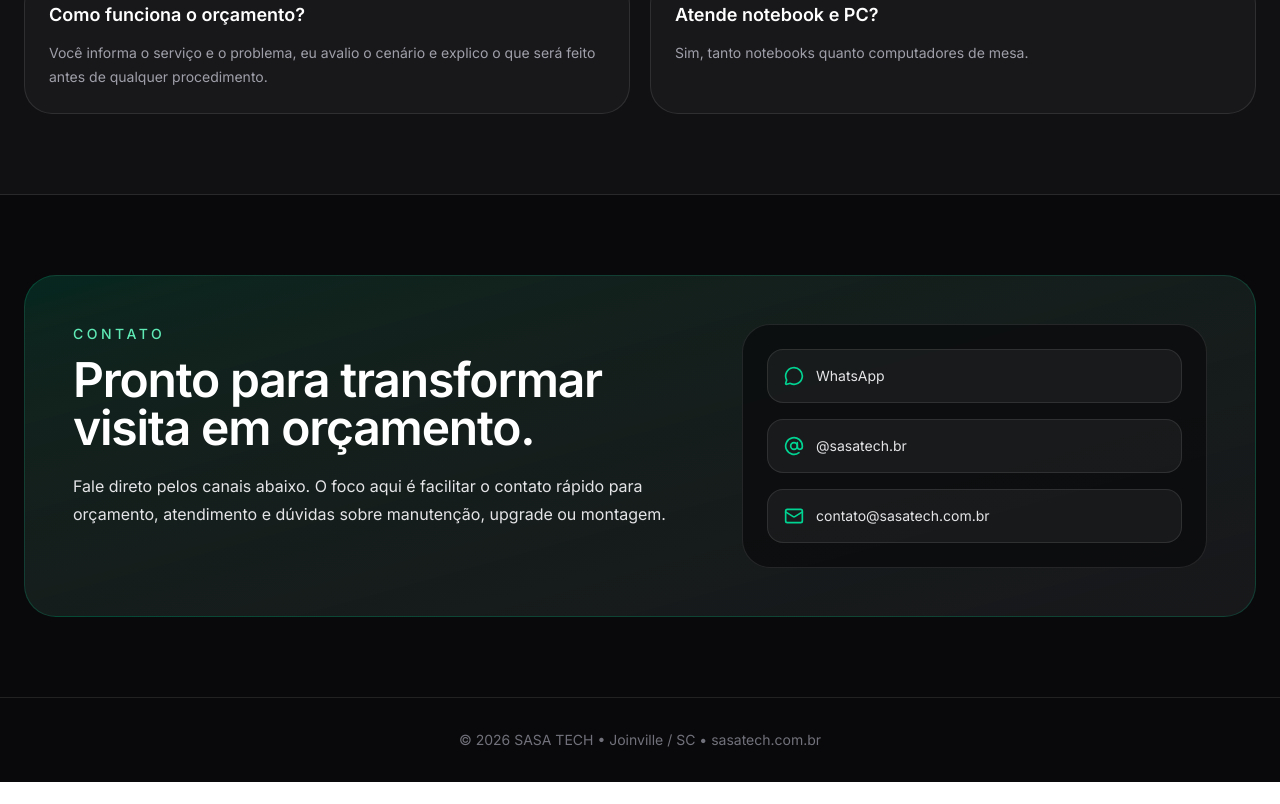
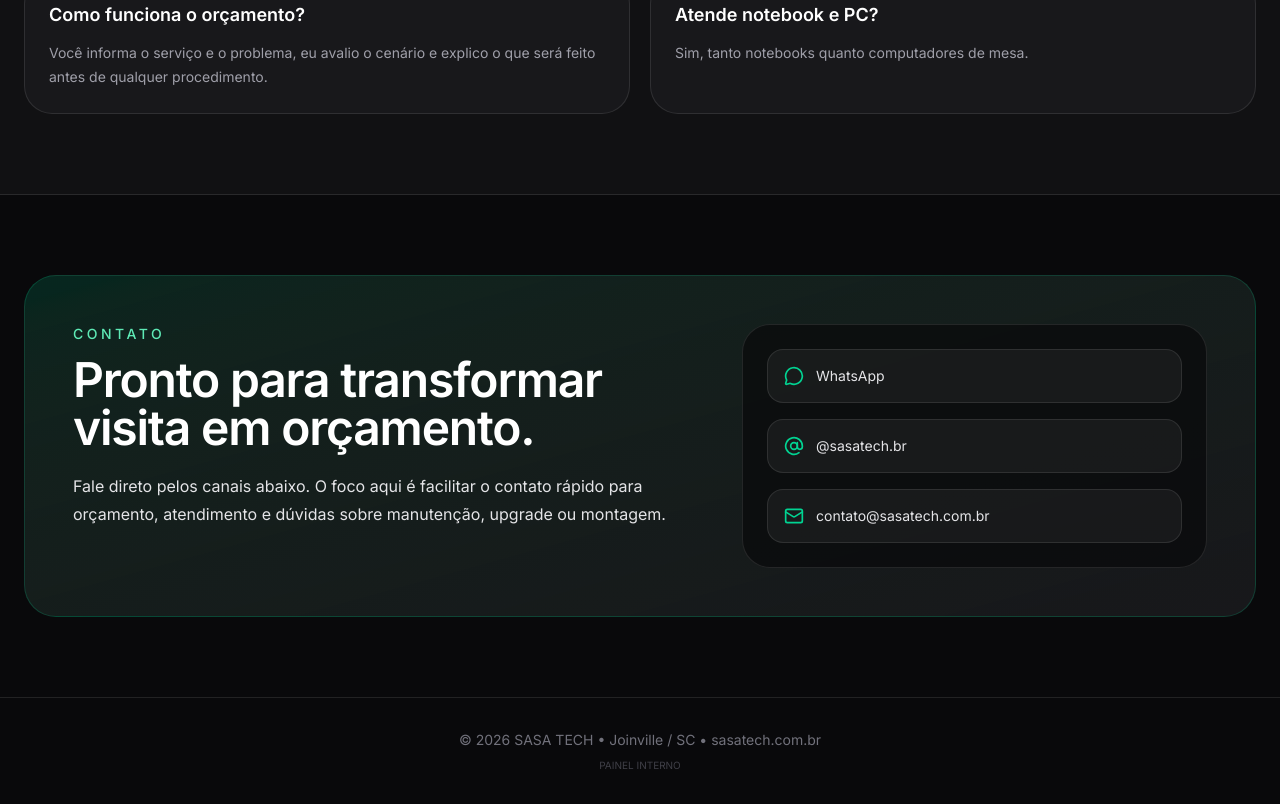
Before and after one commit to Matheus-Laureano/sasa-tech-site, a Next.js app: page / in a window 1280 px wide. Shown: the part 3404-4208 px from the top of the page. Before the commit the page ends 4186 px from the top, so only its background shows below. Built offline with nearby package versions, Linux system fonts and the light colour scheme.

Commit message:
Botão para o painel adm

```diff
--- a/app/page.tsx
+++ b/app/page.tsx
@@ -688,7 +688,16 @@
       </main>
 
       <footer className="border-t border-white/10 px-4 py-6 text-center text-sm text-zinc-500 md:px-6 md:py-8">
-        © 2026 SASA TECH • Joinville / SC • sasatech.com.br
+        <div className="flex flex-col items-center gap-2">
+          <div>© 2026 SASA TECH • Joinville / SC • sasatech.com.br</div>
+
+          <a
+            href="/login"
+            className="text-[10px] text-zinc-700 transition hover:text-emerald-400"
+          >
+            PAINEL INTERNO
+          </a>
+        </div>
       </footer>
     </div>
   );
```
